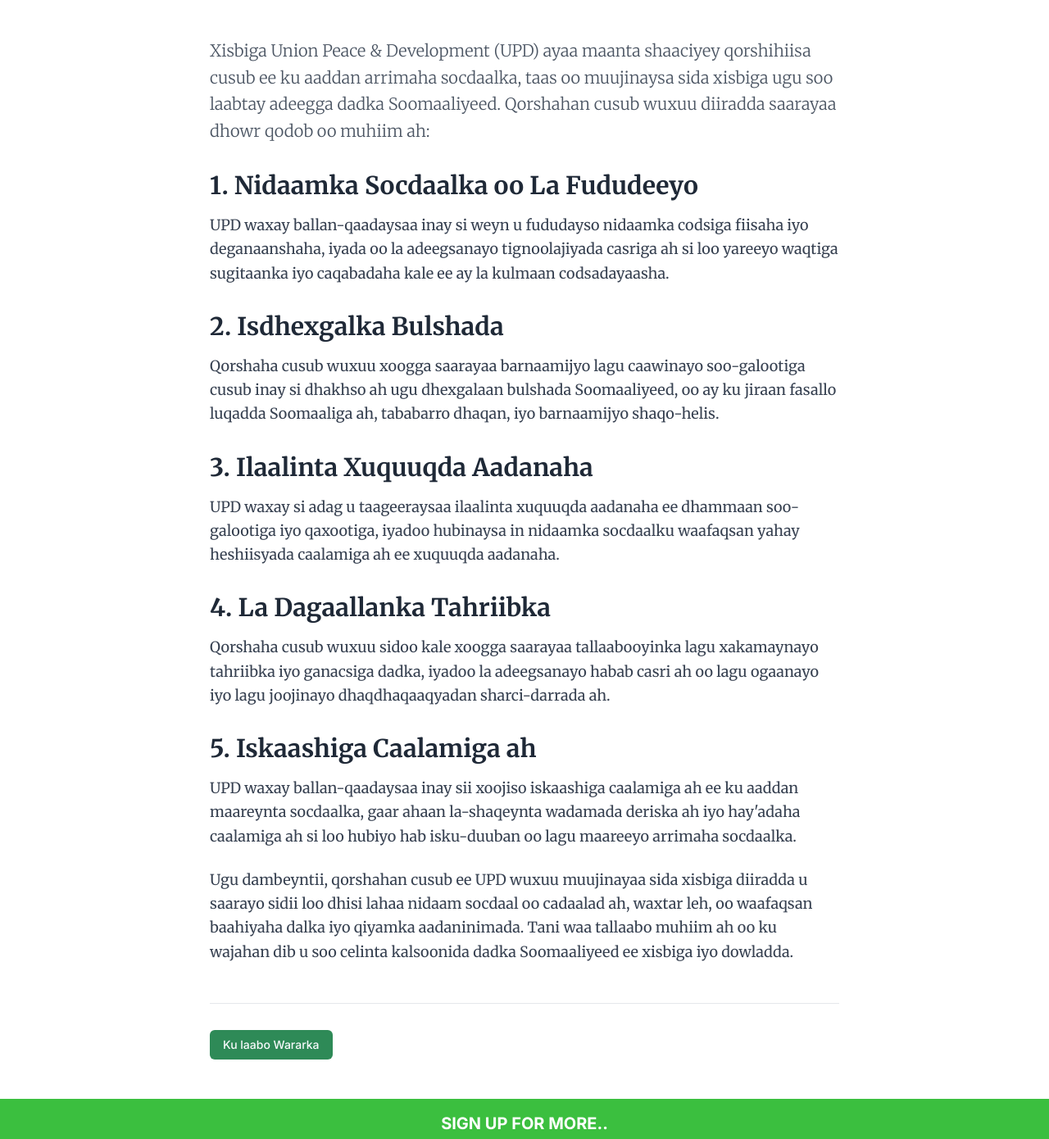
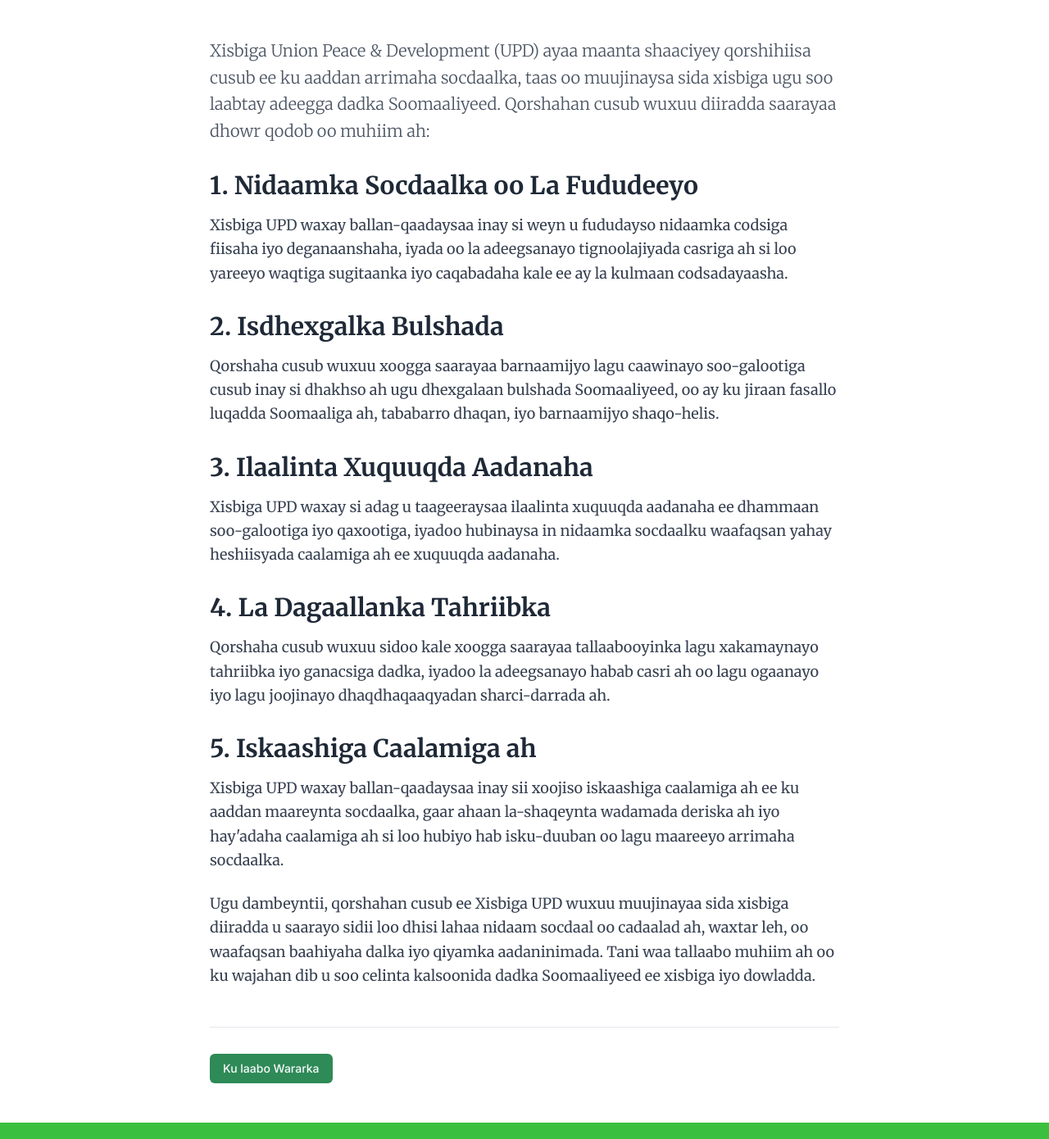
Before and after one commit to samesoft/UPD_PARTY_FRONTEND, a Next.js app: page /news/dib-u-eegista-cashuurta in a window 1280 px wide. Shown: the part 846-2236 px from the top of the page at 82% size. Built offline with nearby package versions, Linux system fonts and the light colour scheme.

Commit message:
updating the news

```diff
--- a/app/news/[slug]/page.tsx
+++ b/app/news/[slug]/page.tsx
@@ -18,7 +18,7 @@ function getArticle(slug: string) {
 
       <h2>1. Nidaamka Socdaalka oo La Fududeeyo</h2>
       <p>
-        UPD waxay ballan-qaadaysaa inay si weyn u fududayso nidaamka codsiga fiisaha iyo deganaanshaha, iyada oo la adeegsanayo tignoolajiyada casriga ah si loo yareeyo waqtiga sugitaanka iyo caqabadaha kale ee ay la kulmaan codsadayaasha.
+        Xisbiga UPD waxay ballan-qaadaysaa inay si weyn u fududayso nidaamka codsiga fiisaha iyo deganaanshaha, iyada oo la adeegsanayo tignoolajiyada casriga ah si loo yareeyo waqtiga sugitaanka iyo caqabadaha kale ee ay la kulmaan codsadayaasha.
       </p>
 
       <h2>2. Isdhexgalka Bulshada</h2>
@@ -28,7 +28,7 @@ function getArticle(slug: string) {
 
       <h2>3. Ilaalinta Xuquuqda Aadanaha</h2>
       <p>
-        UPD waxay si adag u taageeraysaa ilaalinta xuquuqda aadanaha ee dhammaan soo-galootiga iyo qaxootiga, iyadoo hubinaysa in nidaamka socdaalku waafaqsan yahay heshiisyada caalamiga ah ee xuquuqda aadanaha.
+        Xisbiga UPD waxay si adag u taageeraysaa ilaalinta xuquuqda aadanaha ee dhammaan soo-galootiga iyo qaxootiga, iyadoo hubinaysa in nidaamka socdaalku waafaqsan yahay heshiisyada caalamiga ah ee xuquuqda aadanaha.
       </p>
 
       <h2>4. La Dagaallanka Tahriibka</h2>
@@ -38,11 +38,11 @@ function getArticle(slug: string) {
 
       <h2>5. Iskaashiga Caalamiga ah</h2>
       <p>
-        UPD waxay ballan-qaadaysaa inay sii xoojiso iskaashiga caalamiga ah ee ku aaddan maareynta socdaalka, gaar ahaan la-shaqeynta wadamada deriska ah iyo hay'adaha caalamiga ah si loo hubiyo hab isku-duuban oo lagu maareeyo arrimaha socdaalka.
+        Xisbiga UPD waxay ballan-qaadaysaa inay sii xoojiso iskaashiga caalamiga ah ee ku aaddan maareynta socdaalka, gaar ahaan la-shaqeynta wadamada deriska ah iyo hay'adaha caalamiga ah si loo hubiyo hab isku-duuban oo lagu maareeyo arrimaha socdaalka.
       </p>
 
       <p>
-        Ugu dambeyntii, qorshahan cusub ee UPD wuxuu muujinayaa sida xisbiga diiradda u saarayo sidii loo dhisi lahaa nidaam socdaal oo cadaalad ah, waxtar leh, oo waafaqsan baahiyaha dalka iyo qiyamka aadaninimada. Tani waa tallaabo muhiim ah oo ku wajahan dib u soo celinta kalsoonida dadka Soomaaliyeed ee xisbiga iyo dowladda.
+        Ugu dambeyntii, qorshahan cusub ee Xisbiga UPD wuxuu muujinayaa sida xisbiga diiradda u saarayo sidii loo dhisi lahaa nidaam socdaal oo cadaalad ah, waxtar leh, oo waafaqsan baahiyaha dalka iyo qiyamka aadaninimada. Tani waa tallaabo muhiim ah oo ku wajahan dib u soo celinta kalsoonida dadka Soomaaliyeed ee xisbiga iyo dowladda.
       </p>
     `,
   };
--- a/app/news/page.tsx
+++ b/app/news/page.tsx
@@ -21,7 +21,7 @@ const newsItems = [
     link: "/news/khudbadda-madaxweynaha-2025",
   },
   {
-    title: "UPD OO CODSI U GUDBISAY DIB U EEGIS CASHUURTA QARANKA",
+    title: "Xisbiga UPD OO CODSI U GUDBISAY DIB U EEGIS CASHUURTA QARANKA",
     excerpt:
       "Waxaan aaminsan nahay in la taageero dhibbanayaasha xadgudubka naxdinta leh iyo in ay helaan caddaalad.",
     date: "9/12/2025",
@@ -47,7 +47,7 @@ const newsItems = [
   {
     title: "WAXBARASHADA: MAALGELINTA MUSTAQBALKA",
     excerpt:
-      "UPD waxay ballan qaadaysaa inay kor u qaaddo miisaaniyadda waxbarashada si loo hubiyo in dhallinyarada Soomaaliyeed ay helaan waxbarasho tayo sare leh.",
+      " Xisbiga UPD waxay ballan qaadaysaa inay kor u qaaddo miisaaniyadda waxbarashada si loo hubiyo in dhallinyarada Soomaaliyeed ay helaan waxbarasho tayo sare leh.",
     date: "15/3/2025",
     image: "/News3.jpg",
     link: "/news/maalgelinta-waxbarashada",
--- a/components/latest-news.tsx
+++ b/components/latest-news.tsx
@@ -21,7 +21,7 @@ const newsItems = [
     link: "/news/khudbadda-madaxweynaha-2025",
   },
   {
-    title: "UPD OO CODSI U GUDBISAY DIB U EEGIS CASHUURTA QARANKA",
+    title: "Xisbiga UPD OO CODSI U GUDBISAY DIB U EEGIS CASHUURTA QARANKA",
     excerpt:
       "Waxaan aaminsan nahay in la taageero dhibbanayaasha xadgudubka naxdinta leh iyo in ay helaan caddaalad.",
     date: "9/12/2025",
@@ -47,7 +47,7 @@ const newsItems = [
   {
     title: "WAXBARASHADA: MAALGELINTA MUSTAQBALKA",
     excerpt:
-      "UPD waxay ballan qaadaysaa inay kor u qaaddo miisaaniyadda waxbarashada si loo hubiyo in dhallinyarada Soomaaliyeed ay helaan waxbarasho tayo sare leh.",
+      "Xisbiga UPD waxay ballan qaadaysaa inay kor u qaaddo miisaaniyadda waxbarashada si loo hubiyo in dhallinyarada Soomaaliyeed ay helaan waxbarasho tayo sare leh.",
     date: "15/3/2025",
     image: "/News3.jpg",
     link: "/news/maalgelinta-waxbarashada",
```
